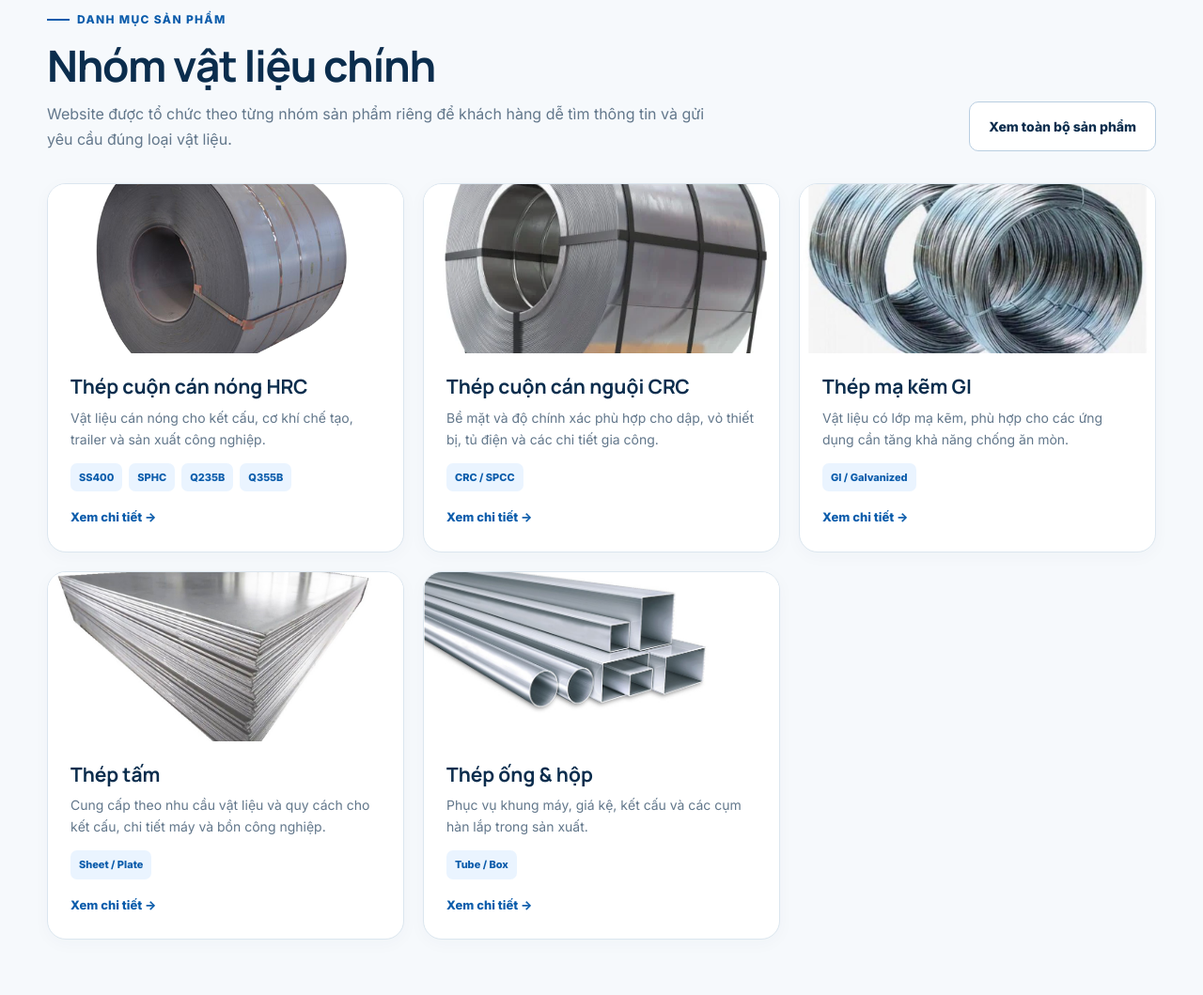
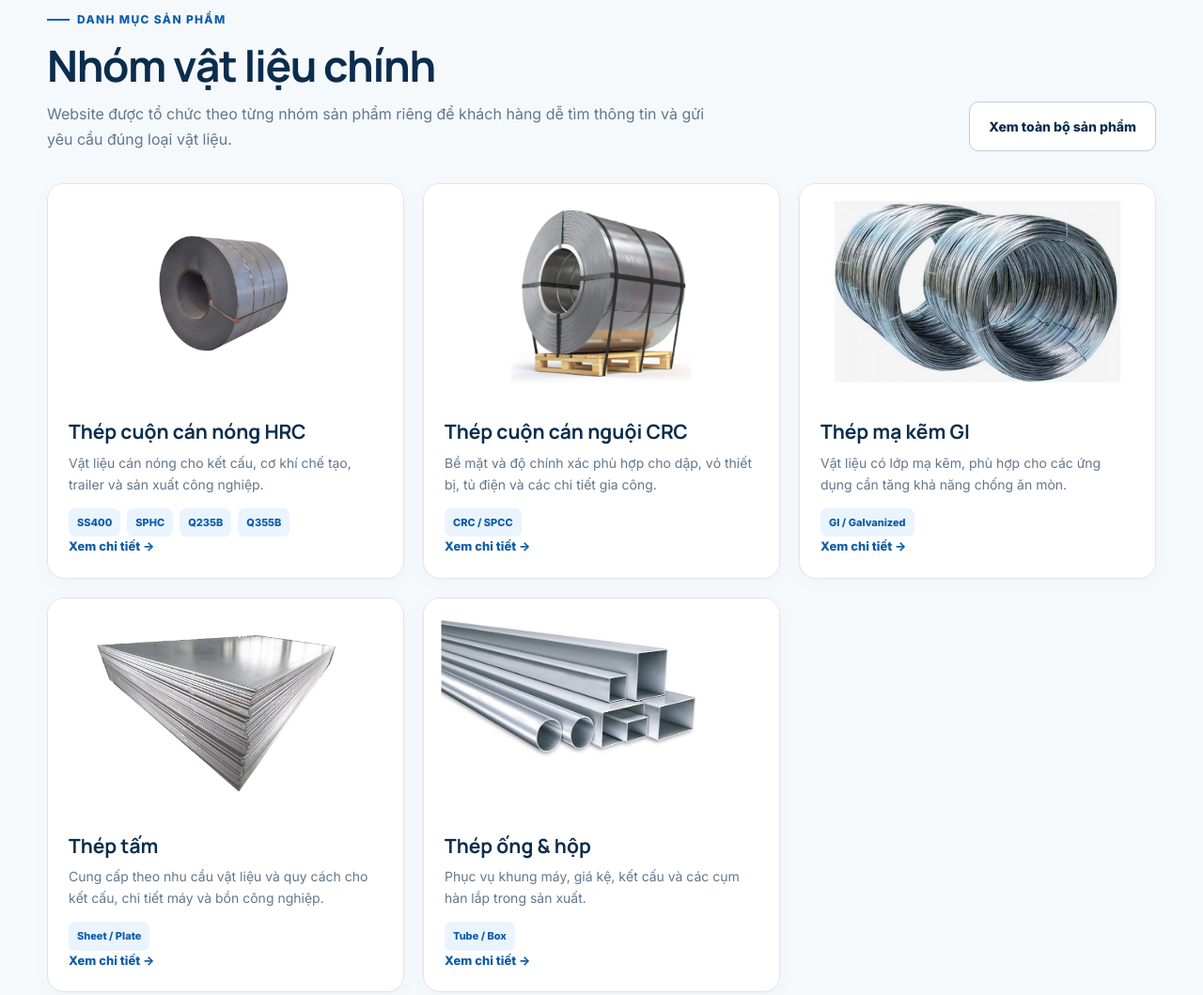
Before and after one commit to thanhcuteee/anh-duong-materials, a plain HTML site: page index.html in a window 1280 px wide. Shown: the part 1341-2400 px from the top of the page at 94% size. Drawn offline with Linux system fonts and the light colour scheme.

Commit message:
Dong bo khung anh san pham

```diff
--- a/style.css
+++ b/style.css
@@ -248,3 +248,45 @@ footer h4{font-size:13px;margin:0 0 15px;color:#fff}
         height:190px;
     }
 }
+/* ===== ĐỒNG BỘ KHUNG ẢNH SẢN PHẨM ===== */
+
+.card{
+    background:#fff;
+    border:1px solid #dbe5ee;
+    border-radius:18px;
+    overflow:hidden;
+    display:flex;
+    flex-direction:column;
+    height:100%;
+}
+
+.card-media{
+    width:100%;
+    height:230px;
+    background:#ffffff;
+    display:flex;
+    align-items:center;
+    justify-content:center;
+    overflow:hidden;
+    padding:18px;
+    box-sizing:border-box;
+}
+
+.card-media img{
+    width:100%;
+    height:100%;
+    object-fit:contain;
+    object-position:center;
+    display:block;
+}
+
+.card-body{
+    padding:22px;
+    display:flex;
+    flex-direction:column;
+    flex:1;
+}
+
+.card-link{
+    margin-top:auto;
+}
```
